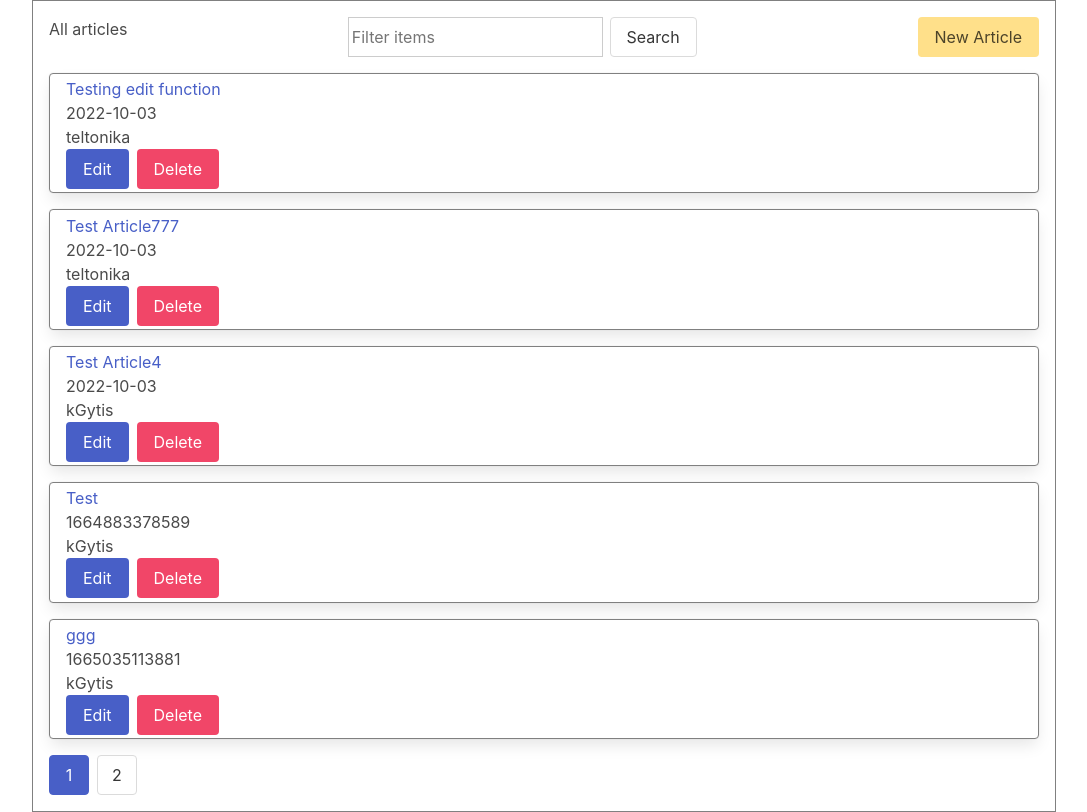
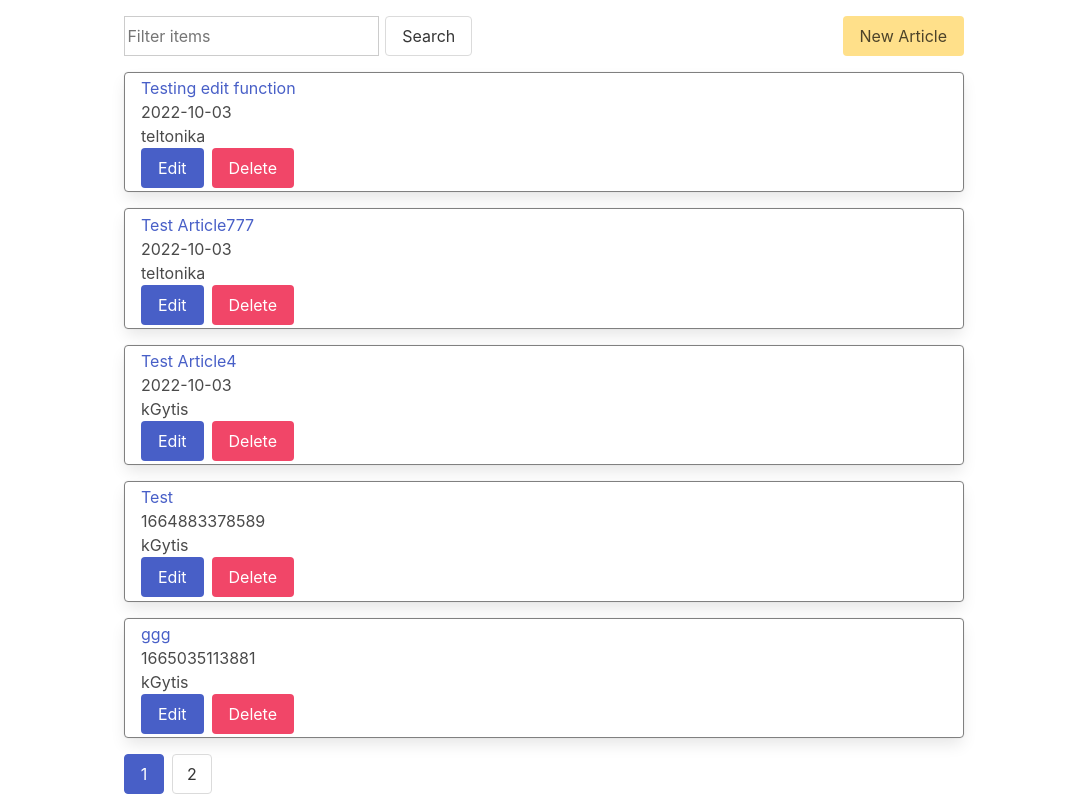
Before and after one commit to kgytis/article-project, a Vue app: page / in a window 1280 px wide. Shown: the whole page, without its empty margins (96-1183 px from the left). Built offline with nearby package versions, Linux system fonts and the light colour scheme; data requests are answered from the project's data file; what vue-toast-notification would draw is missing.

Commit message:
styling changes

```diff
--- a/src/components/UI/BaseContainer.vue
+++ b/src/components/UI/BaseContainer.vue
@@ -1,17 +1,12 @@
 <template>
-    <div class="container">
-        <slot></slot>
-    </div>
+  <div class="container">
+    <slot></slot>
+  </div>
 </template>
 
 <style scoped>
 .container {
-    border: 1px solid grey;
-    width : 80%;
-    padding : 1rem;
-    min-height: 100vh;
-    margin:  0 auto;
+  width: min(100% - 15px, 840px);
+  margin-inline: auto;
 }
-
-
 </style>
--- a/src/layouts/ArticlesPage.vue
+++ b/src/layouts/ArticlesPage.vue
@@ -1,7 +1,6 @@
 <template>
   <container>
     <div class="header">
-      <h1>All articles</h1>
       <base-search v-if="areArticles" @search="updateSearch"></base-search>
       <button class="button is-warning" @click="modalHandle">
         New Article
@@ -128,5 +127,7 @@ export default {
 .header {
   display: flex;
   justify-content: space-between;
+  align-items: center;
+  margin-top: 1rem;
 }
 </style>
```
